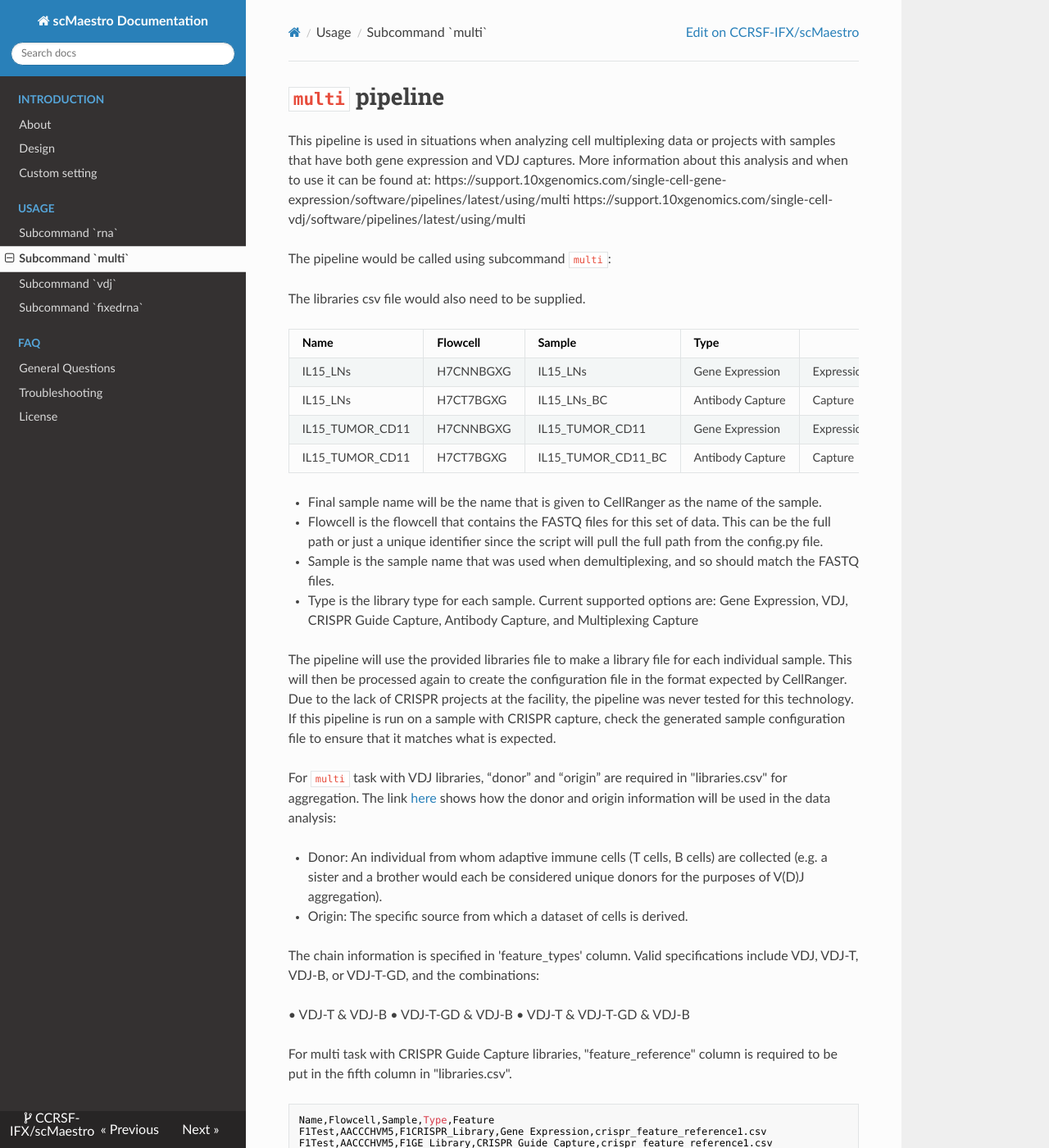
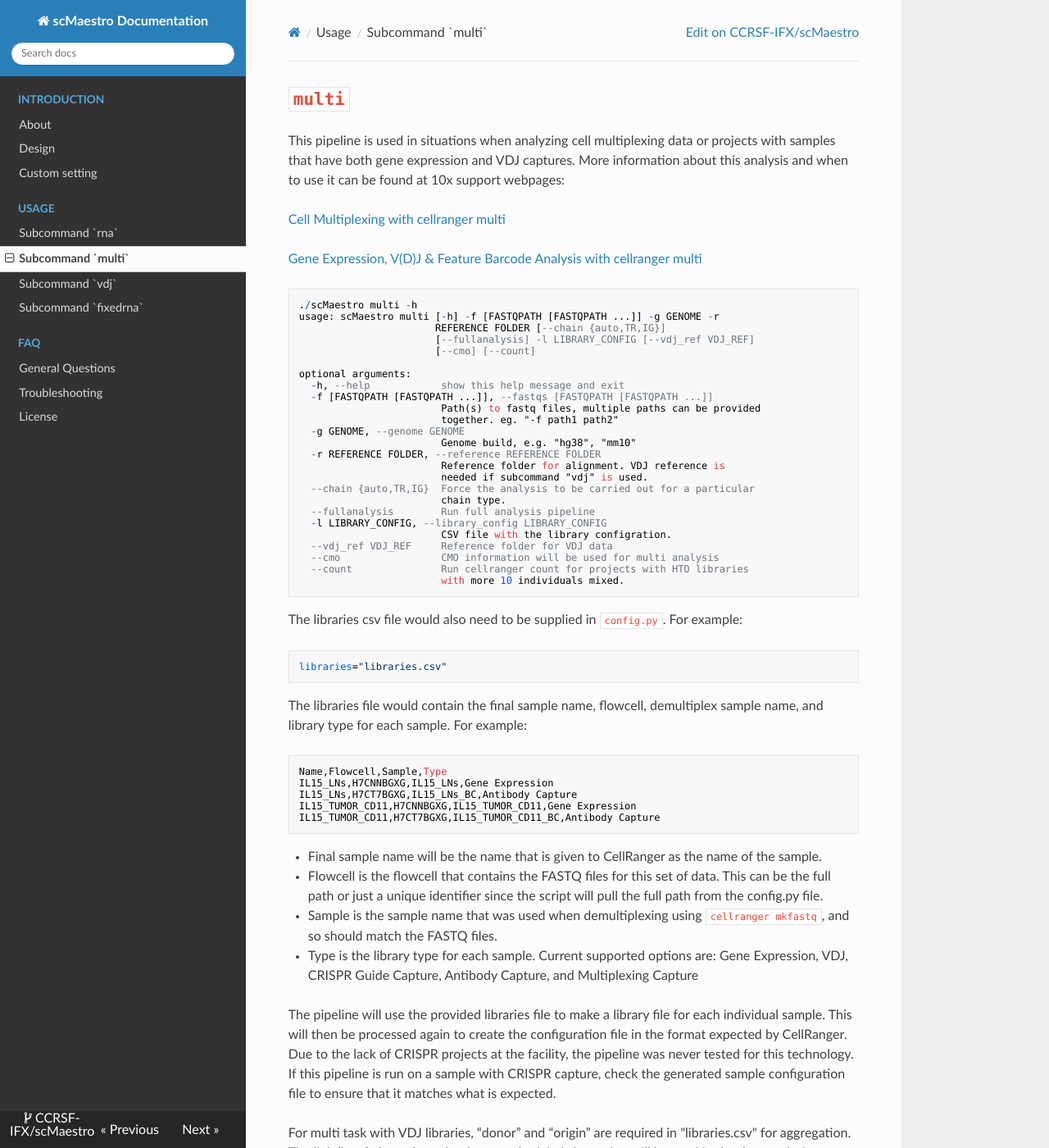
Before and after one commit to CCRSF-IFX/scMaestro, an MkDocs documentation site: the page built from docs/multi.md, in a window 1280 px wide and 1400 px high. Shown: the whole window at 82% size. Built offline with MkDocs 1.6.1, drawn with Linux system fonts in a browser that asks for light colours; nearby versions of some CDN libraries; some of the changed text lies outside the part shown.

Commit message:
Update docs/multi.md

````diff
--- a/docs/multi.md
+++ b/docs/multi.md
@@ -1,46 +1,79 @@
-# `multi` pipeline
+# `multi`
+
+This pipeline is used in situations when analyzing cell multiplexing data or projects with samples that have both gene expression and VDJ captures. More information about this analysis and when to use it can be found at 10x support webpages:
+
+[Cell Multiplexing with cellranger multi](https://support.10xgenomics.com/single-cell-gene-expression/software/pipelines/latest/using/multi)
+
+[Gene Expression, V(D)J & Feature Barcode Analysis with cellranger multi](https://support.10xgenomics.com/single-cell-vdj/software/pipelines/latest/using/multi)
+
+```
+./scMaestro multi -h
+usage: scMaestro multi [-h] -f [FASTQPATH [FASTQPATH ...]] -g GENOME -r
+                       REFERENCE FOLDER [--chain {auto,TR,IG}]
+                       [--fullanalysis] -l LIBRARY_CONFIG [--vdj_ref VDJ_REF]
+                       [--cmo] [--count]
+
+optional arguments:
+  -h, --help            show this help message and exit
+  -f [FASTQPATH [FASTQPATH ...]], --fastqs [FASTQPATH [FASTQPATH ...]]
+                        Path(s) to fastq files, multiple paths can be provided
+                        together. eg. "-f path1 path2"
+  -g GENOME, --genome GENOME
+                        Genome build, e.g. "hg38", "mm10"
+  -r REFERENCE FOLDER, --reference REFERENCE FOLDER
+                        Reference folder for alignment. VDJ reference is
+                        needed if subcommand "vdj" is used.
+  --chain {auto,TR,IG}  Force the analysis to be carried out for a particular
+                        chain type.
+  --fullanalysis        Run full analysis pipeline
+  -l LIBRARY_CONFIG, --library_config LIBRARY_CONFIG
+                        CSV file with the library configration.
+  --vdj_ref VDJ_REF     Reference folder for VDJ data
+  --cmo                 CMO information will be used for multi analysis
+  --count               Run cellranger count for projects with HTO libraries
+                        with more 10 individuals mixed.
+```
 
 
-This pipeline is used in situations when analyzing cell multiplexing data or projects with samples that have both gene expression and VDJ captures. More information about this analysis and when to use it can be found at:
-https://support.10xgenomics.com/single-cell-gene-expression/software/pipelines/latest/using/multi
-https://support.10xgenomics.com/single-cell-vdj/software/pipelines/latest/using/multi
+The libraries csv file would also need to be supplied in `config.py`. For example:
 
+```
+libraries="libraries.csv"
+```
 
-The pipeline would be called using subcommand `multi`:
+The libraries file would contain the final sample name, flowcell, demultiplex sample name, and library type for each sample. For example:
 
-
-
-The libraries csv file would also need to be supplied.
-
-| Name            | Flowcell  | Sample             | Type             |            |
-|-----------------|-----------|--------------------|------------------|------------|
-| IL15_LNs        | H7CNNBGXG | IL15_LNs           | Gene Expression  | Expression |
-| IL15_LNs        | H7CT7BGXG | IL15_LNs_BC        | Antibody Capture | Capture    |
-| IL15_TUMOR_CD11 | H7CNNBGXG | IL15_TUMOR_CD11    | Gene Expression  | Expression |
-| IL15_TUMOR_CD11 | H7CT7BGXG | IL15_TUMOR_CD11_BC | Antibody Capture | Capture    |
+```
+Name,Flowcell,Sample,Type
+IL15_LNs,H7CNNBGXG,IL15_LNs,Gene Expression
+IL15_LNs,H7CT7BGXG,IL15_LNs_BC,Antibody Capture
+IL15_TUMOR_CD11,H7CNNBGXG,IL15_TUMOR_CD11,Gene Expression
+IL15_TUMOR_CD11,H7CT7BGXG,IL15_TUMOR_CD11_BC,Antibody Capture
+```
 
 * Final sample name will be the name that is given to CellRanger as the name of the sample.
 * Flowcell is the flowcell that contains the FASTQ files for this set of data. This can be the full path or just a unique identifier since the script will pull the full path from the config.py file.
-* Sample is the sample name that was used when demultiplexing, and so should match the FASTQ files.
+* Sample is the sample name that was used when demultiplexing using `cellranger mkfastq`, and so should match the FASTQ files.
 * Type is the library type for each sample. Current supported options are: Gene Expression, VDJ, CRISPR Guide Capture, Antibody Capture, and Multiplexing Capture
 
 The pipeline will use the provided libraries file to make a library file for each individual sample. This will then be processed again to create the configuration file in the format expected by CellRanger. Due to the lack of CRISPR projects at the facility, the pipeline was never tested for this technology. If this pipeline is run on a sample with CRISPR capture, check the generated sample configuration file to ensure that it matches what is expected.
 
-For `multi` task with VDJ libraries, “donor” and “origin” are required in "libraries.csv" for aggregation. The link [here](https://support.10xgenomics.com/single-cell-vdj/software/pipelines/latest/using/aggr#donor_origin) shows how the donor and origin information will be used in the data analysis:
+For multi task with VDJ libraries, “donor” and “origin” are required in "libraries.csv" for aggregation. The link (here) shows how the donor and origin information will be used in the data analysis:
 
 * Donor: An individual from whom adaptive immune cells (T cells, B cells) are collected (e.g. a sister and a brother would each be considered unique donors for the purposes of V(D)J aggregation).
-
 * Origin: The specific source from which a dataset of cells is derived.
 
+```
+Name,Flowcell,Sample,Type,Donor,Origin
+```
 
-The chain information is specified in 'feature_types' column. Valid specifications include VDJ, VDJ-T, VDJ-B, or VDJ-T-GD, and the combinations:
+The chain information is specified in `feature_types` column. Valid specifications include `VDJ`, `VDJ-T`, `VDJ-B`, or `VDJ-T-GD`, and the combinations:
 
-• VDJ-T & VDJ-B
-• VDJ-T-GD & VDJ-B
-• VDJ-T & VDJ-T-GD & VDJ-B
+* VDJ-T & VDJ-B
+* VDJ-T-GD & VDJ-B
+* VDJ-T & VDJ-T-GD & VDJ-B
 
-
-For multi task with CRISPR Guide Capture libraries, "feature_reference" column is required to be put in the fifth column in "libraries.csv".
+For `multi` task with CRISPR Guide Capture libraries, `feature_reference` column is required to be put in the fifth column in `libraries.csv`.
 
 ```
 Name,Flowcell,Sample,Type,Feature
@@ -52,13 +85,15 @@
 F3Test,AACCCHVM5,F3GE_Library,CRISPR Guide Capture,crispr_feature_reference3.csv
 ```
 
-The descriptions of the feature reference CSV file can be found here. In case of varying feature references for different GEX/CRISPR pairs, the fifth column can be used to provide different references.
+The descriptions of the feature reference CSV file can be found [here](https://support.10xgenomics.com/single-cell-gene-expression/software/pipelines/latest/using/feature-bc-analysis#feature-ref). In case of varying feature references for different GEX/CRISPR pairs, the fifth column can be used to provide different references.
 
-If an antibody capture was used, then a feature reference file will need to be provided in the config.py file with a features entry. There is currently no pipeline flag to add this, and it will need to be provided manually. For example:
+If an antibody capture was used, then a feature reference file will need to be provided in the `config.py` file with a features entry. There is currently no pipeline flag to add this, and it will need to be provided manually. For example:
 
+```
 features="features.csv"
+```
 
-The feature reference file would contain (at minimum) a unique ID for the feature, human readable name, read, pattern, sequence, and feature type. For example:
+The feature reference file would contain (at minimum) a **unique ID**for the feature, human readable name, read, pattern, sequence, and feature type. For example:
 
 ```
 id,name,sequence,feature_type,read,pattern
@@ -68,11 +103,15 @@
 CITE_XCR1,XCR1,TCCATTACCCACGTT,Antibody Capture,R2,5PNNNNNNNNNN(BC)
 ```
 
+> No space is allowed for the `id` field and the `id` must be unique.
+
 Unless the information is provided, it is probably easiest to determine the pattern by checking the FASTQ file for the sequence location. More information can be found at: https://support.10xgenomics.com/single-cell-gene-expression/software/pipelines/latest/using/feature-bc-analysis
 
 If a multiplexing capture was used, then the pipeline can be called with the cmo flag. This will add a cmo entry into the config.py file, which can then be edited to provide the cmo (cell multiplexing oligo) reference file. For example:
 
+```
 cmo="cmo.csv"
+```
 
 The cmo reference file has a very similar format to the feature reference file. The difference is that the feature type would be Multiplexing Capture. For example:
 
@@ -85,3 +124,45 @@
 ```
 
 When the cmo information is filled into the sample configuration file, it will directly use the cmo ID as the multiplexing sample ID. This would need to be manually edited if a different entry would want to be included.
+
+
+Once all the supplemental information is filled, use the rerun option in the wrapper to start the pipeline.
+
+If the CellRanger only analysis was requested, then for 15 samples the pipeline will run the following jobs for single cell multi analysis.
+
+
+> If there are multiple libraries with different features used, you can set `cmo` as a dictionary with the library Name as key and cmo csv file as value:
+
+```
+cmo={"CD8_d8_1": "cmo1.csv", "CD8_d8_2": "cmo2.csv", "CD8_d8_3": "cmo3.csv"}
+```
+
+
+
+There is currently no downstream analysis pipeline, and so if it is requested the CellRanger only pipeline would still be run.
+
+* > Note: The `premrna` flag is deprecated and not used anymore. The exclude-introns can be used to disable include-introns flag in CellRanger.
+* > Note: The `force` flag and expect flag can be used to use the `force-cells` flag and `expect-cells` when running the CellRanger multi analysis. The `force` flag and `expect` flag are mutually exclusive.
+
+
+> A Special case (multi with VDJ analysis for selective samples only):
+
+> * There may be a project where some samples would require GEX, ADT, but not VDJ analysis while other samples from the same project would require all three analyses. For example: GEX1 and GEX2 are T-cell populations and that is the reason they have GEX and ADT only. While, only GEX3 and GEX4 have VDJ.
+
+
+
+
+Cellranger multi does not support HTO libraries with > 12 multiplexing tags. For projects with this case, we can use --count flag to enable the snakemake pipeline to run ‘cellranger count’.
+Please see the link below for an example of the command line and config.py:
+
+https://github.com/CCRSF-IFX/SF-project-tracking/issues/1#issuecomment-1934959534
+
+An example of ‘libraries.csv’ can be obtained in the link below:
+https://github.com/CCRSF-IFX/SF-project-tracking/issues/1#issuecomment-1934963263
+
+The type of HTO libraries are set to “Custom”.
+
+An example of features.csv file can be obtained in the link below:
+https://github.com/CCRSF-IFX/SF-project-tracking/issues/1#issuecomment-1934964902
+
+The feature_type of HTO barcodes are set to “Custom”.
````
